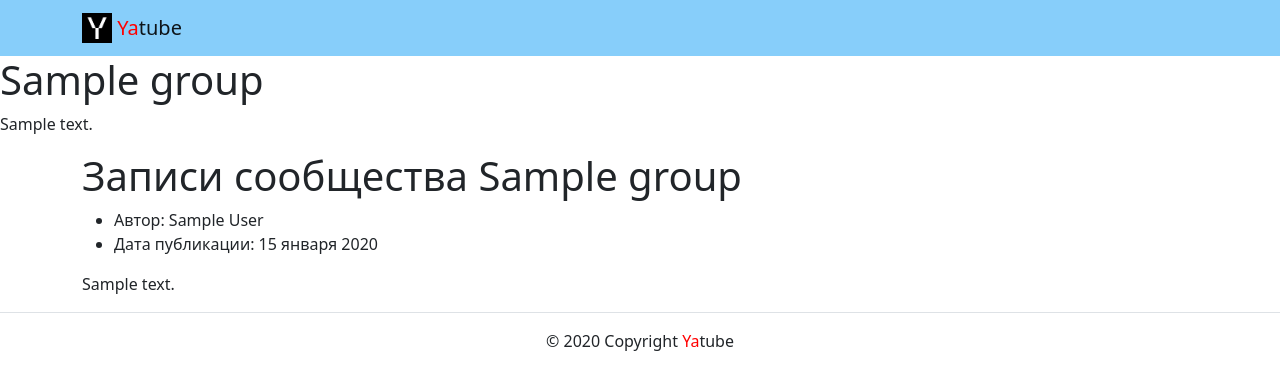
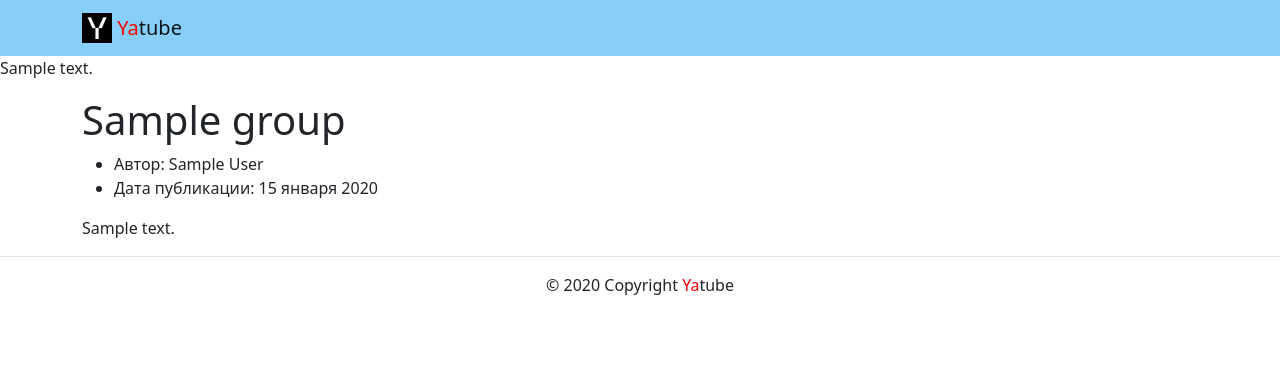
Before and after one commit to Sm-serega85/hw02_community, a Django app: a page that uses yatube/templates/base.html in a window 1280 px wide. Shown: the top 390 px of the page. Run offline with Django 3.2, Linux system fonts and the light colour scheme; tables that the repository leaves empty hold one stand-in row (values such as "Sample post"); some libraries are stand-ins or nearby versions.

Commit message:
Sprint 3 Final4

```diff
--- a/yatube/templates/includes/header.html
+++ b/yatube/templates/includes/header.html
@@ -3,7 +3,7 @@
       <div class="container">
         <a class="navbar-brand" href="{% url 'posts:index' %}">
           <img src="{% static 'img/logo.png' %}" width="30" height="30"
-          class="d-inline-block align-top" alt=''>
+            class="d-inline-block align-top" alt=''>
           <span style="color:red">Ya</span>tube
         </a>
       </div>
--- a/yatube/templates/posts/group_list.html
+++ b/yatube/templates/posts/group_list.html
@@ -3,10 +3,9 @@
   Записи сообщества {{ group.title }}
 {% endblock %}
 {% block content %}
-  <h1>{{ group.title }}</h1>
-  <p>{{ group.description }}</p>
+    <p>{{ group.description }}</p>
     <div class="container">
-      <h1>Записи сообщества {{ group.title }}</h1>
+      <h1>{{ group.title }}</h1>
       {% for post in posts %}
         <article>
           <ul>
@@ -18,8 +17,8 @@
             </li>
           </ul>
           <p>{{ post.text }}</p>
-          {% if not forloop.last %}<hr>{% endif %}
         </article>
+        {% if not forloop.last %}<hr>{% endif %}
       {% endfor %}
     </div>
 {% endblock %}
```
Also changed, not shown: yatube/templates/base.html (+6 -3 lines), yatube/templates/posts/index.html (+4 -3 lines), 1 other file.
